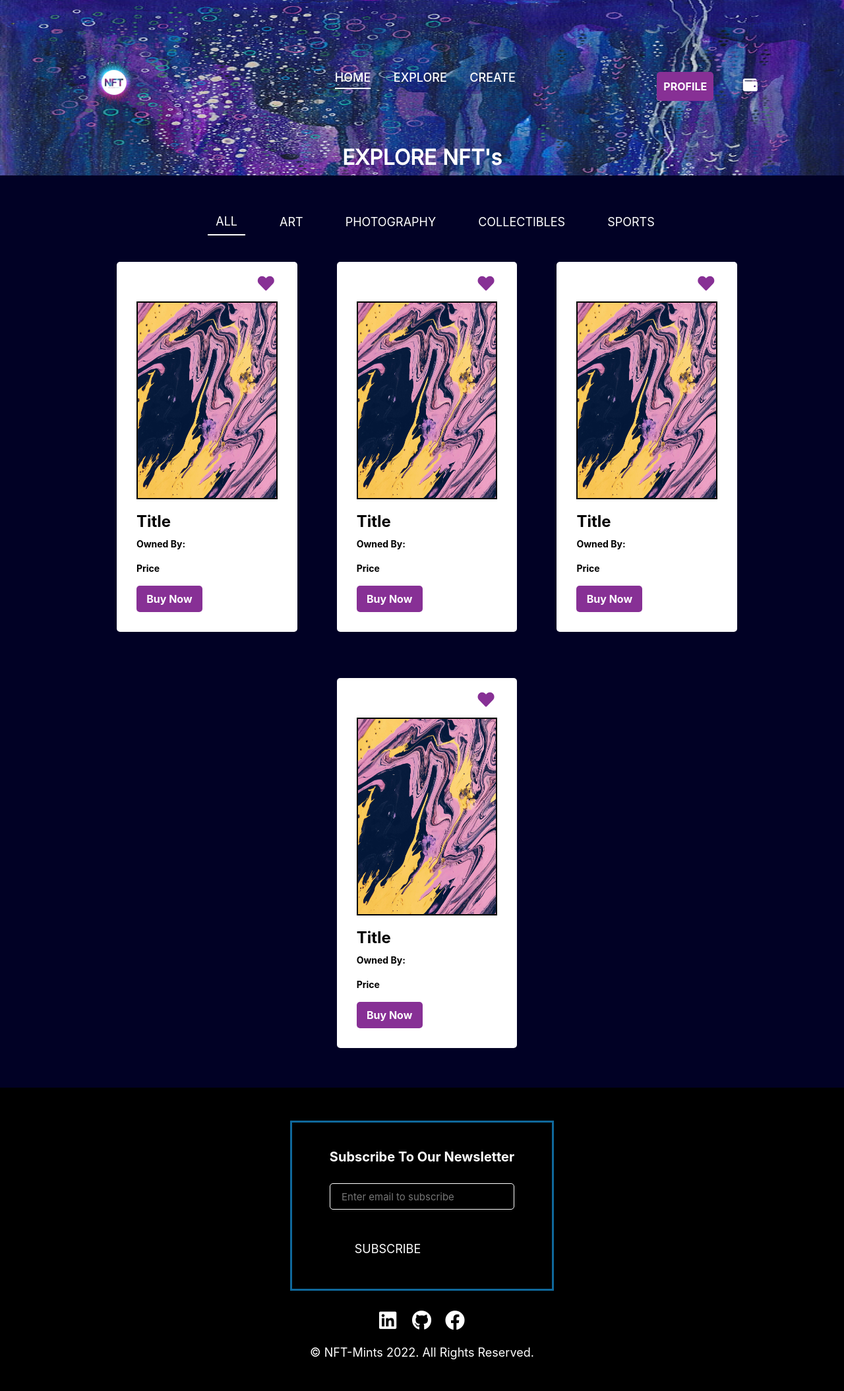
After one commit to Langat20/NFT-MINTs, a Flask app: page /explore/explore-nfts in a window 1280 px wide. The commit adds this page. Shown: the whole page at 66% size. Run offline with Flask 2, Linux system fonts and the light colour scheme; parts of the project's set-up code (start-up, migrations or seed data) failed here and were passed over; some libraries are stand-ins or nearby versions; some web fonts are replaced.

Commit message:
Create and style the explore page

```diff
--- a/app/__init__.py
+++ b/app/__init__.py
@@ -20,12 +20,13 @@ def create_app(config_environment):
     # login_manager.init_app(app)
 
     # Register blueprint
-    from app.main.urls import home, auth, user, profile, favorites,subscription
+    from app.main.urls import home, auth, user, profile, favorites,subscription,explore
     app.register_blueprint(home)
     app.register_blueprint(auth)
     app.register_blueprint(user)
     app.register_blueprint(profile)
     app.register_blueprint(favorites)
     app.register_blueprint(subscription)
+    app.register_blueprint(explore)
 
     return app
--- /dev/null
+++ b/app/explore/views.py
@@ -0,0 +1,7 @@
+from flask import render_template
+from app.main.urls import explore
+
+@explore.route('/explore-nfts')
+def exploreNFTs():
+
+    return render_template('explore/explore.html')
--- a/app/main/urls.py
+++ b/app/main/urls.py
@@ -6,6 +6,7 @@ profile = Blueprint('profile', __name__, url_prefix='/profile')
 favorites = Blueprint('favorites', __name__, url_prefix='/favorites')
 user = Blueprint('user', __name__, url_prefix='/user')
 subscription = Blueprint('subscription', __name__, url_prefix='/subscription')
+explore = Blueprint('explore', __name__, url_prefix='/explore')
 
 from app.home import views
 from app.auth import views
@@ -14,3 +15,4 @@ from app.favorites import views
 from app.nft import views
 from app.profile import views
 from app.subscription import views
+from app.explore import views
--- /dev/null
+++ b/app/static/css/explore.css
@@ -0,0 +1,72 @@
+.header-section {
+  margin-top: -30px;
+  color: white;
+  text-align: center;
+  font-weight: bolder;
+  font-family: 'Inter', sans-serif;
+}
+
+.header-section h2 {
+  font-weight: bolder;
+}
+
+.layout {
+  background-color: #010125;
+  padding-bottom: 20px;
+}
+
+#categories {
+  display: flex;
+  justify-content: center;
+  align-items: center;
+  color: white;
+  font-weight: bold;
+  padding-top: 50px;
+}
+
+.btn {
+  border: none;
+  outline: none;
+  border-radius: 0px;
+  background-color: transparent;
+  cursor: pointer;
+  color: white;
+  margin-left: 40px;
+  font-size: 18px;
+}
+
+.btn a, .btn a:visited {
+  color: white;
+  text-decoration: none;
+}
+
+.active, .btn:hover {
+  border-bottom: 2px solid white;
+}
+
+.container {
+  height: 100%;
+  background-color: transparent;
+  border-radius: 0px;
+}
+
+.row {
+  padding: 0px;
+  display: flex;
+  justify-content: center;
+  margin-right: 30px;
+  margin-bottom: 10px;
+}
+
+.fa-heart{
+  font-size: 25px;
+  width: 20px;
+  text-align: center;
+  text-decoration: none;
+  float: right;
+  color:#873095;
+  margin-top: 20px;
+  margin-bottom: -15px;
+  margin-right: 10px;
+  cursor: pointer;
+}
--- a/app/static/js/script.js
+++ b/app/static/js/script.js
@@ -1,4 +1,4 @@
-// Add active class to the current button (highlight it)
+// Add active class to the current button (underline it)
 var header = document.getElementById("nav-btns");
 
 var btns = header.getElementsByClassName("link");
@@ -10,3 +10,18 @@ for (var i = 0; i < btns.length; i++) {
   this.className += " active";
   });
 }
+
+// Get the container element
+var btnContainer = document.getElementById("categories");
+
+// Get all buttons with class="btn" inside the container
+var btns = btnContainer.getElementsByClassName("btn");
+
+// Loop through the buttons and add the active class to the current/clicked button
+for (var i = 0; i < btns.length; i++) {
+  btns[i].addEventListener("click", function() {
+    var current = document.getElementsByClassName("active");
+    current[0].className = current[0].className.replace(" active", "");
+    this.className += " active";
+  });
+}
--- a/app/templates/base.html
+++ b/app/templates/base.html
@@ -12,6 +12,7 @@
   <link rel="stylesheet" href="{{url_for( 'static', filename='css/profile.css')}}">
   <link rel="stylesheet" href="{{url_for( 'static', filename='css/footer.css')}}">
   <link rel="stylesheet" href="{{url_for( 'static', filename='css/favorites.css')}}">
+  <link rel="stylesheet" href="{{url_for( 'static', filename='css/explore.css')}}">
 
   <title>NFT MINTs</title>
 </head>
--- /dev/null
+++ b/app/templates/explore/explore.html
@@ -0,0 +1,83 @@
+{% extends 'base.html' %}
+
+{% block content %}
+
+<div class="header-section">
+  <h2>EXPLORE NFT's</h2>
+</div>
+
+<div class="layout">
+  <!-- <div class="categories">
+    <h4>ALL</h4>
+    <h4>ART</h4>
+    <h4>PHOTOGRAPHY</h4>
+    <h4>COLLECTIBLES</h4>
+    <h4>SPORTS</h4>
+  </div> -->
+
+  <div id="categories">
+    <button class="btn active"><a href="#">ALL</a></button>
+    <button class="btn"><a href="#">ART</a></button>
+    <button class="btn"><a href="#">PHOTOGRAPHY</a></button>
+    <button class="btn"><a href="#">COLLECTIBLES</a></button>
+    <button class="btn"><a href="#">SPORTS</a></button>
+  </div>
+
+  <div class="container">
+    <div class="row">
+      <div class="col-md-3">
+
+        <i class="fas fa-heart"></i>
+        <img src="../../static/images/feed-img.jpg" alt="NFT image">
+        <div class="feed-info">
+          <h4 class="title">Title</h4>
+          <p>Owned By:</p>
+          <p>Price</p>
+          <button class="buy-btn"><a href="">Buy Now</a></button>
+        </div>
+
+      </div>
+
+      <div class="col-md-3">
+
+        <i class="fas fa-heart"></i>
+        <img src="../../static/images/feed-img.jpg" alt="NFT image">
+        <div class="feed-info">
+          <h4 class="title">Title</h4>
+          <p>Owned By:</p>
+          <p>Price</p>
+          <button class="buy-btn"><a href="">Buy Now</a></button>
+        </div>
+
+      </div>
+
+      <div class="col-md-3">
+
+        <i class="fas fa-heart"></i>
+        <img src="../../static/images/feed-img.jpg" alt="NFT image">
+        <div class="feed-info">
+          <h4 class="title">Title</h4>
+          <p>Owned By:</p>
+          <p>Price</p>
+          <button class="buy-btn"><a href="">Buy Now</a></button>
+        </div>
+
+      </div>
+
+      <div class="col-md-3">
+
+        <i class="fas fa-heart"></i>
+        <img src="../../static/images/feed-img.jpg" alt="NFT image">
+        <div class="feed-info">
+          <h4 class="title">Title</h4>
+          <p>Owned By:</p>
+          <p>Price</p>
+          <button class="buy-btn"><a href="">Buy Now</a></button>
+        </div>
+
+      </div>
+    </div>
+  </div>
+</div>
+
+{% endblock %}
```
Also changed, not shown: app/explore/__init__.py (added), app/explore/models.py (added).
